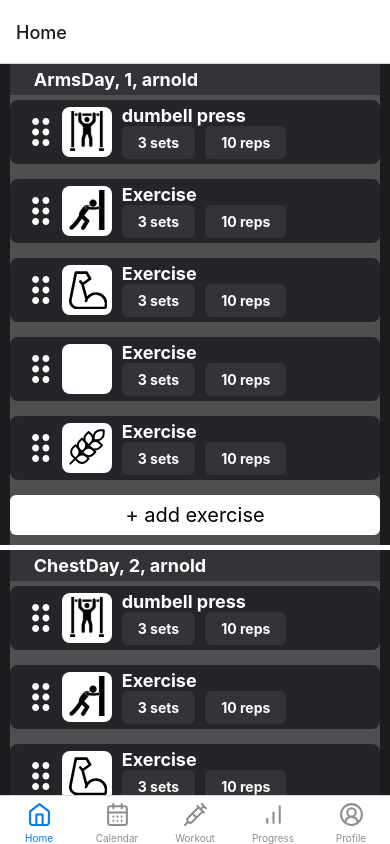
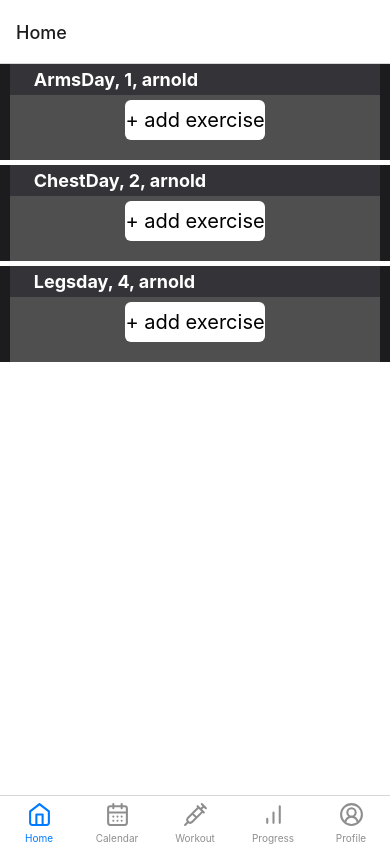
Before and after one commit to VincentHuijer/GymTracker, a React Native app: screen /Home in a window 390 px wide. Built offline with nearby package versions, Linux system fonts and the light colour scheme.

Commit message:
Split after mapping workouts

```diff
--- a/components/WorkoutSplitCard.js
+++ b/components/WorkoutSplitCard.js
@@ -13,12 +13,15 @@ const WorkoutSplitCard = ({workoutName = 'WorkoutName', day = 1, split = 'push',
             {workoutName}, {day}, {split}
           </Text>
         </View>
-        <View style={{ alignItems: 'center'}}>
-          <EditExerciseComponent icon={<PullIcon/>} exerciseName={'dumbell press'}/>
+        <View style={{ alignItems: 'center', marginBottom: 10 }}>
+          {workouts.map((workouts, index) => (
+            <EditExerciseComponent key={index} icon={workouts.icon} workoutsName={workouts.name} />
+          ))}
+          {/* <EditExerciseComponent icon={<PullIcon/>} exerciseName={'dumbell press'}/>
           <EditExerciseComponent icon={<PushIcon/>}/>
           <EditExerciseComponent icon={<MuscleIcon/>}/>
           <EditExerciseComponent icon={<WorkoutsTabIconDumbell/>}/>
-          <EditExerciseComponent icon={<DietGraneIcon/>}/>
+          <EditExerciseComponent icon={<DietGraneIcon/>}/> */}
           <WhiteTextButton text={'+ add exercise'}/>
 
         </View>
```
